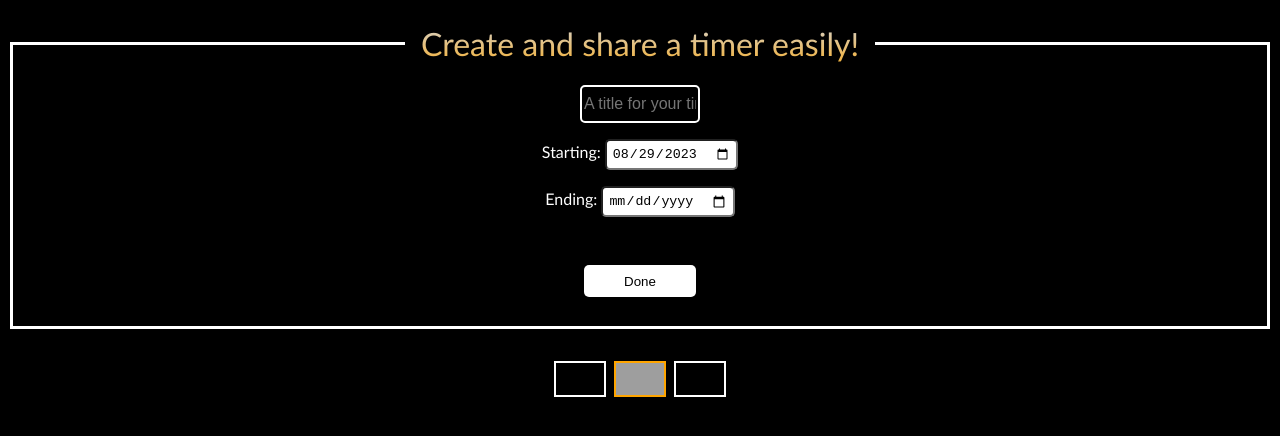
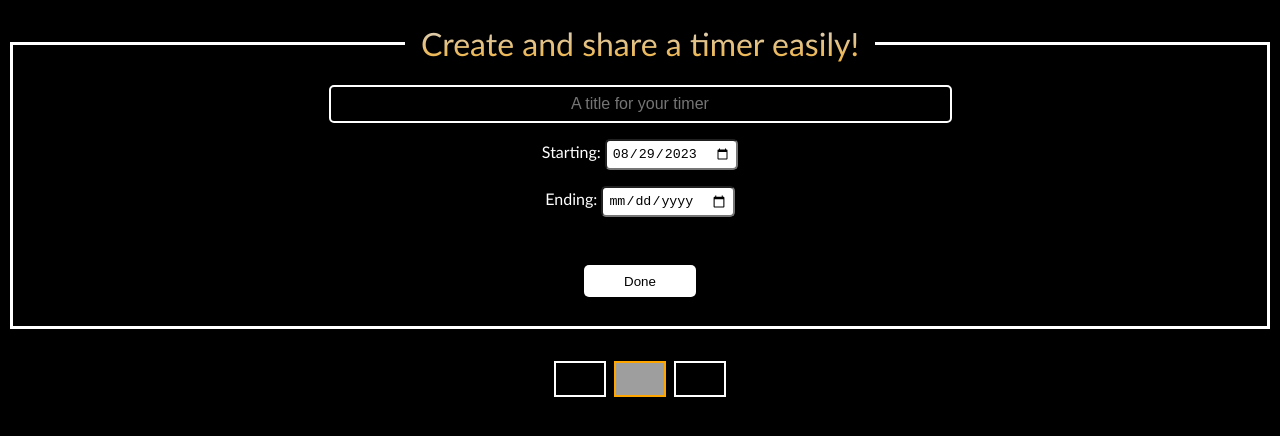
Before and after one commit to adigeweb/sayac, a plain HTML site: page index.html in a window 1280 px wide. Drawn offline with Linux system fonts and the light colour scheme; grey boxes are pictures that could not be loaded.

Commit message:
Update style.css

```diff
--- a/style.css
+++ b/style.css
@@ -71,7 +71,7 @@ a:hover {
 input#title {
     color: white;
     height: 2rem;
-    width: 7rem;
+    width: 50%;
     background: black;
     border: 2px solid white;
     border-radius: 5px;
```
